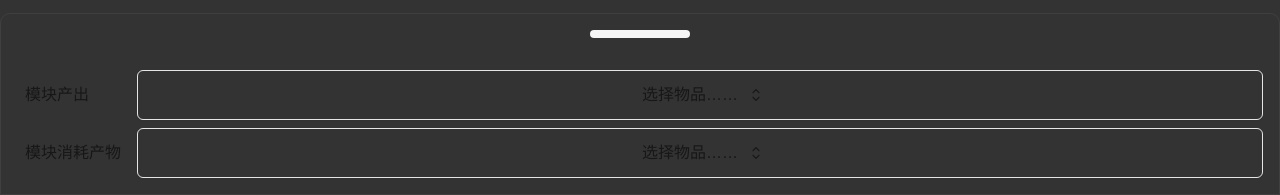
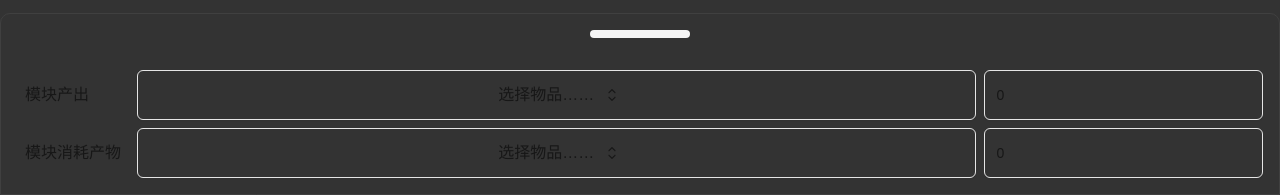
Before and after one commit to PrainLopez/reactland, a Next.js app: page / in a window 1280 px wide. Both pictures are taken after a click on the button "添加模块...". Shown: the part 605-800 px from the top of the page. Built offline with nearby package versions, Linux system fonts and the light colour scheme.

Commit message:
add number input

```diff
--- a/components/glues/factoryCreate.tsx
+++ b/components/glues/factoryCreate.tsx
@@ -13,6 +13,7 @@
 } from "@/components/ui/drawer";
 import { Button } from "@/components/ui/button";
 import { ScrollArea } from "@/components/ui/scroll-area";
+import { Input } from "@/components/ui/input";
 
 import imageMapping from "@/data/imageMap.json";
 import ItemCombobox from "./ItemCombobox";
@@ -40,14 +41,28 @@
         >
           <DrawerHeader></DrawerHeader>
           <ScrollArea className="h-full overflow-auto">
-            <div className="mx-4 mb-4 grid grid-cols-[auto_1fr] gap-2">
+            <div className="mx-4 mb-4 grid grid-cols-[auto_3fr_1fr] gap-2">
               <div className="grid col-[1_/_-1] grid-cols-subgrid">
                 <span className="m-2 grid self-center">模块产出</span>
                 <ItemCombobox select={prodSelect} setSelect={setProdSelect} />
+                <Input
+                  type="number"
+                  value={0}
+                  min={0}
+                  max={1000000}
+                  className="h-auto w-auto"
+                />
               </div>
               <div className="grid col-[1_/_-1] grid-cols-subgrid">
                 <span className="m-2 grid self-center">模块消耗产物</span>
                 <ItemCombobox select={prodSelect} setSelect={setProdSelect} />
+                <Input
+                  type="number"
+                  value={0}
+                  min={0}
+                  max={1000000}
+                  className="h-auto w-auto"
+                />
               </div>
             </div>
           </ScrollArea>
--- /dev/null
+++ b/components/ui/input.tsx
@@ -0,0 +1,25 @@
+import * as React from "react"
+
+import { cn } from "@/lib/utils"
+
+export interface InputProps
+  extends React.InputHTMLAttributes<HTMLInputElement> {}
+
+const Input = React.forwardRef<HTMLInputElement, InputProps>(
+  ({ className, type, ...props }, ref) => {
+    return (
+      <input
+        type={type}
+        className={cn(
+          "flex h-9 w-full rounded-md border border-input bg-transparent px-3 py-1 text-sm shadow-sm transition-colors file:border-0 file:bg-transparent file:text-sm file:font-medium file:text-foreground placeholder:text-muted-foreground focus-visible:outline-none focus-visible:ring-1 focus-visible:ring-ring disabled:cursor-not-allowed disabled:opacity-50",
+          className
+        )}
+        ref={ref}
+        {...props}
+      />
+    )
+  }
+)
+Input.displayName = "Input"
+
+export { Input }
```
